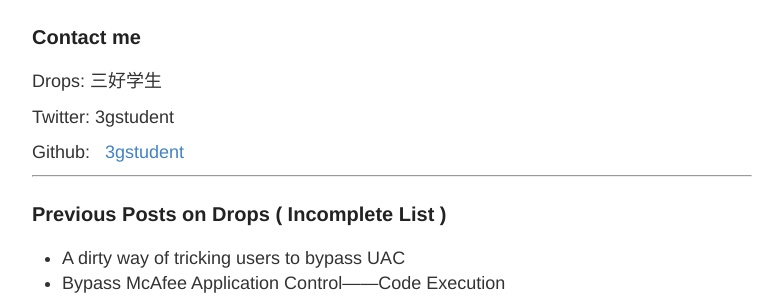
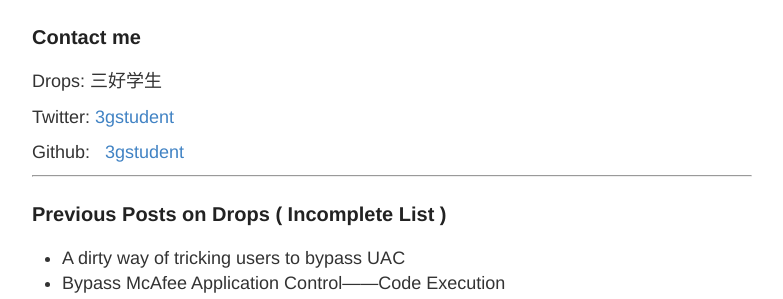
Before and after one commit to 3gstudent/backup-3gstudent.github.io, a Jekyll site: the page built from about.md, in a window 1280 px wide and 900 px high. Shown: the part 287-586 px from the top of the window, without its empty margins (248-1031 px from the left). Built offline with Jekyll 4.4.1, drawn with Linux system fonts in a browser that asks for light colours; part of the change alters nothing that is shown.

```diff
--- a/about.md
+++ b/about.md
@@ -13,7 +13,7 @@ More to learn
 
 Drops:    三好学生
 
-Twitter:  3gstudent
+Twitter:  [3gstudent](https://twitter.com/3gstudent)
 
 Github:   [3gstudent](https://github.com/3gstudent)
 
```
